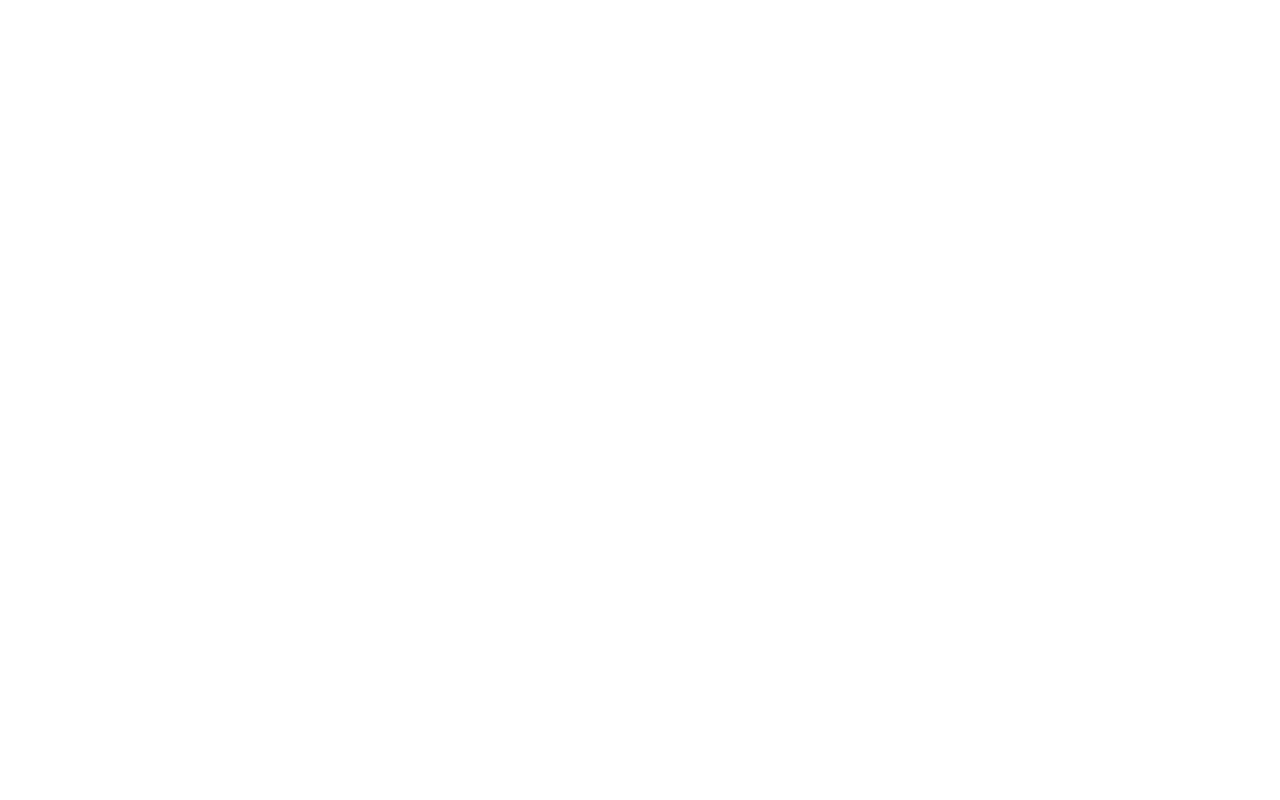
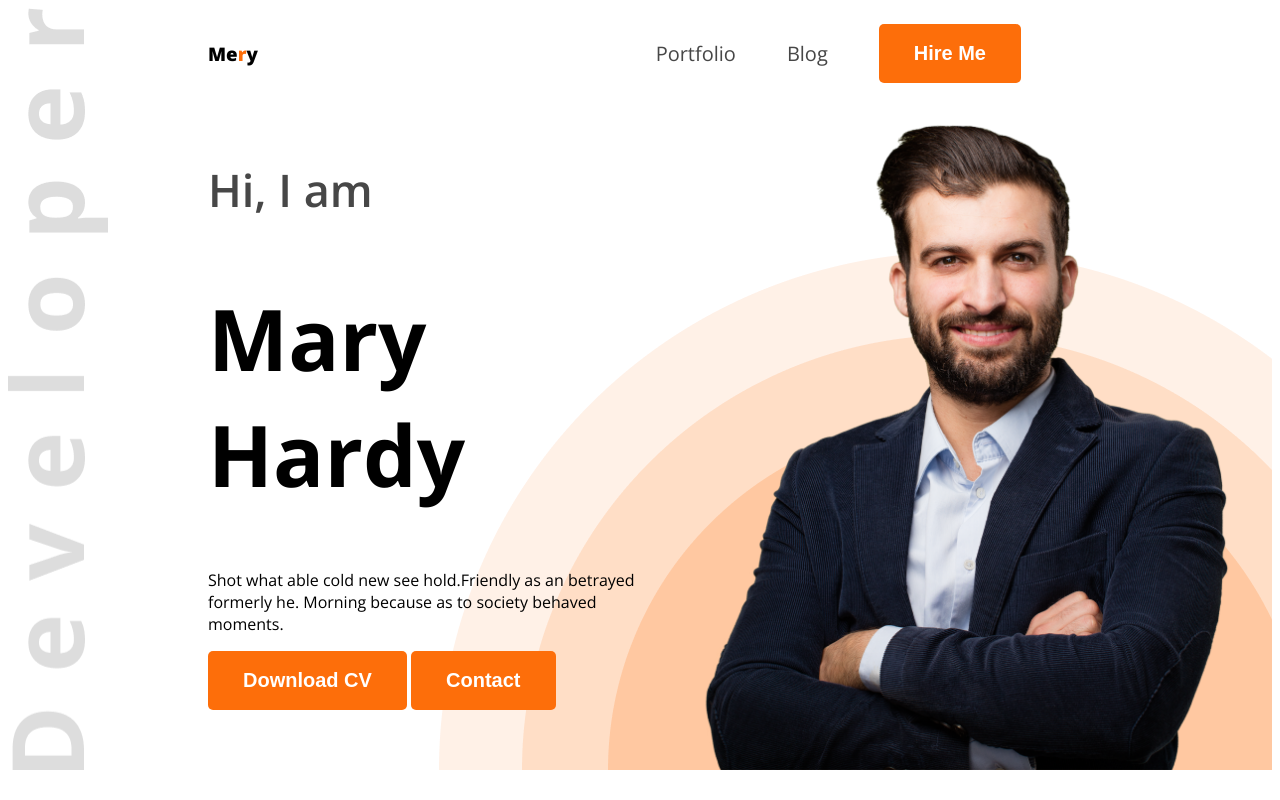
Before and after one commit to babu0176/web-dev-portfolio, a plain HTML site: page index.html in a window 1280 px wide. Drawn offline with nearby package versions, Linux system fonts and the light colour scheme.

Commit message:
2nd commiting

```diff
--- a/index.html
+++ b/index.html
@@ -5,11 +5,35 @@
     <meta charset="UTF-8">
     <meta name="viewport" content="width=device-width, initial-scale=1.0">
     <title>Web Developer Portfolio</title>
+    <link rel="preconnect" href="https://fonts.googleapis.com">
+    <link rel="preconnect" href="https://fonts.gstatic.com" crossorigin>
+    <link href="https://fonts.googleapis.com/css2?family=Open+Sans:ital,wght@0,300..800;1,300..800&display=swap"
+        rel="stylesheet">
+    <link rel="stylesheet" href="styles/postfolio.css">
 </head>
 
-<body>
-    <header>
+<body class="open-sans-normal">
+    <header class="header">
+        <nav>
+            <h3 class="nav-title">Me<span class="text-primary">r</span>y</h3>
+            <ul>
+                <li><a class="dark-2" href="">Portfolio</a></li>
+                <li><a class="dark-2" href="">Blog</a></li>
+                <li><button class="btn-primary">Hire Me</button></li>
+            </ul>
+        </nav>
+        <div class="banner">
+            <div class="banner-content">
+                <h4 class="banner-greeting dark-2">Hi, I am</h4>
+                <h1 class="banner-title">Mary Hardy</h1>
+                <p class="banner-discraption">Shot what able cold new see hold.Friendly as an betrayed formerly he.
+                    Morning because as to society behaved moments.</p>
+                <button class="btn-primary">Download CV</button>
+                <button class="btn-primary">Contact</button>
+            </div>
+            <img class="banner-profile-pic" src="images/hardy.png" alt="">
 
+        </div>
     </header>
     <main>
 
--- /dev/null
+++ b/styles/postfolio.css
@@ -0,0 +1,89 @@
+.open-sans-normal {
+    font-family: "Open Sans", sans-serif;
+    font-optical-sizing: auto;
+
+    font-style: normal;
+    font-variation-settings:
+        "wdth" 100;
+}
+
+/* shared style */
+.text-primary {
+    color: #FD6E0A;
+}
+
+.dark-2 {
+    color: #474747;
+}
+
+.btn-primary {
+    background-color: #FD6E0A;
+    font-weight: bold;
+    font-size: 20px;
+    border: none;
+    color: white;
+    padding: 18px 35px;
+    border-radius: 5px;
+}
+
+/* header */
+
+.header {
+    background-image: url("../images/developer.png"), url("../images/header_bg.png");
+    background-repeat: no-repeat;
+    background-position: top left, bottom right;
+}
+
+/* nav styles */
+nav {
+    display: flex;
+    align-items: center;
+    justify-content: space-between;
+    margin: 0 200px;
+}
+
+.nav-title {
+    font-weight: 800;
+    font-size: 4ppx;
+}
+
+nav ul {
+    display: flex;
+    align-items: center;
+
+}
+
+nav ul li {
+    list-style: none;
+    margin-right: 51px;
+}
+
+nav li a {
+    text-decoration: none;
+    font-size: 20px;
+}
+
+/* banner styles */
+.banner {
+    display: flex;
+    justify-content: space-between;
+    margin: 0 35px 0 200px;
+}
+
+.banner-content {
+    max-width: 580px;
+}
+
+.banner-greeting {
+    font-size: 45px;
+    font-weight: 600;
+}
+
+.banner-title {
+    font-weight: bold;
+    font-size: 85px;
+}
+
+.banner-profile-pic {
+    width: 580px;
+}
```
